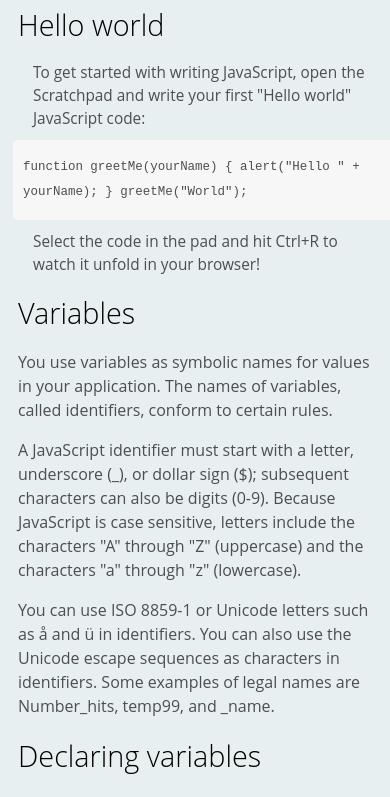
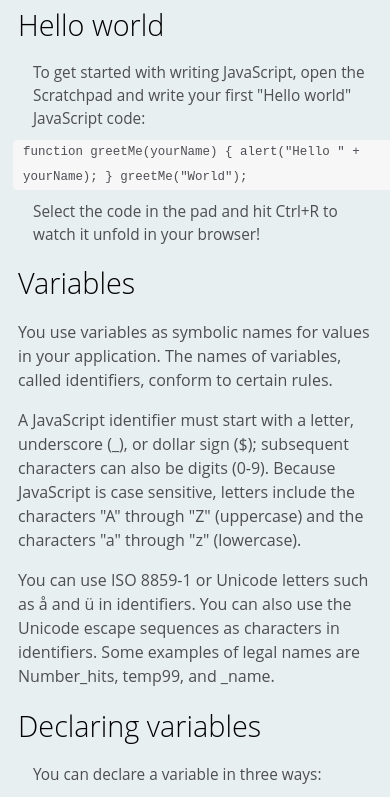
Before and after one commit to Yinkusadel/14-fcc-technical-documentation-page, a website: page index.html in a window 390 px wide. Shown: the part 2093-2890 px from the top of the page. Drawn offline with Linux system fonts and the light colour scheme.

Commit message:
readme update and css padding shorthand update line 118

```diff
--- a/styles.css
+++ b/styles.css
@@ -115,8 +115,7 @@ code {
     margin-left: -20px;
     width: 100%;
     padding: 15px;
-    padding-left: 10px;
-    padding-right: 45px;
+    padding: 0 45px 0 10px;
     min-width: 233px;
   }
 }
```
Also changed, not shown: README.md.
